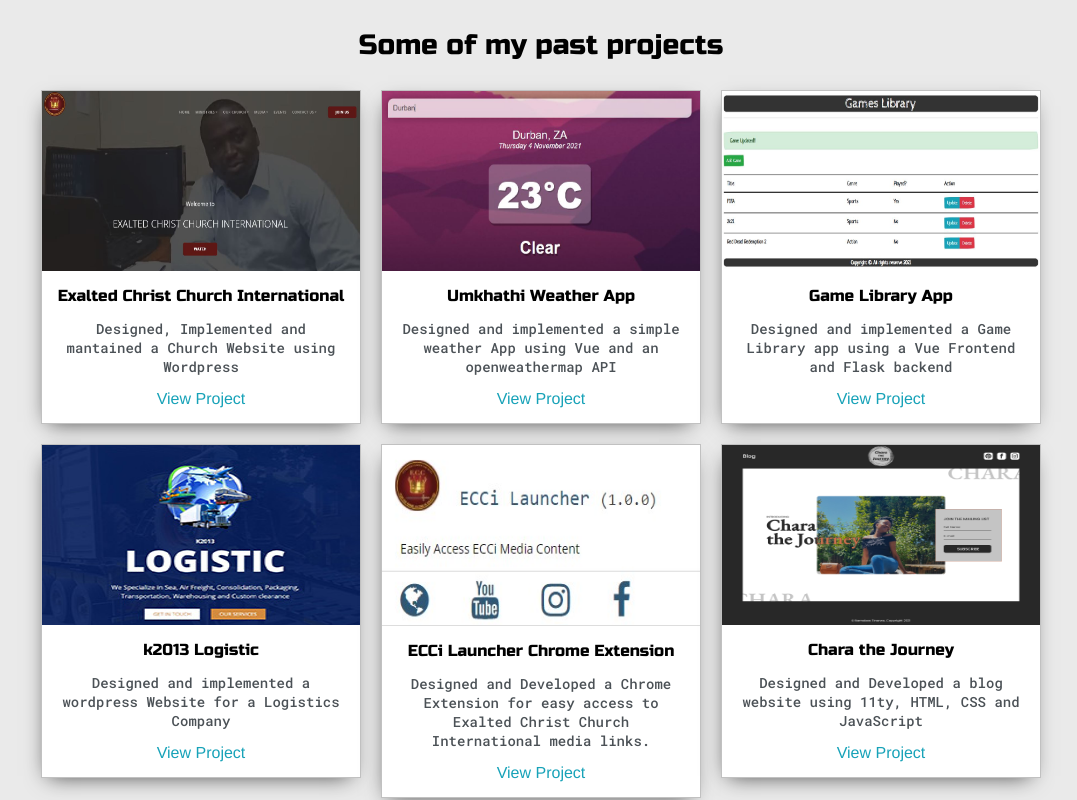
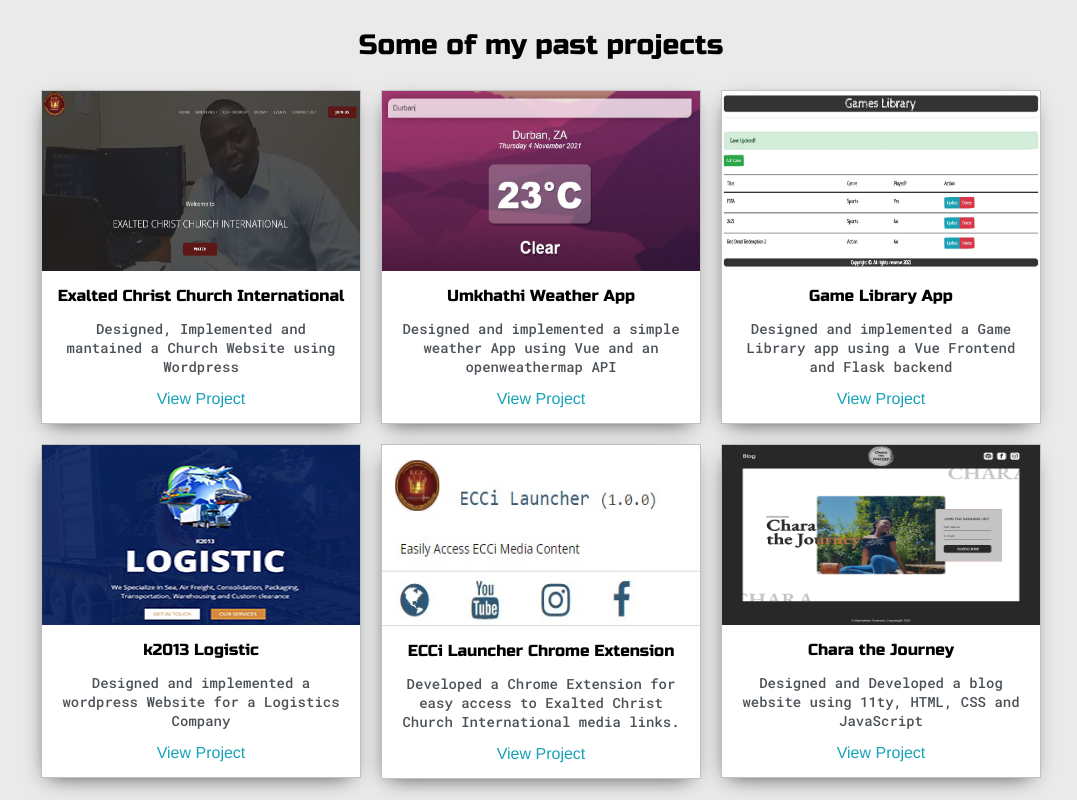
Before and after one commit to Barnabas02/my-portfolio, a Vue app: page /projects in a window 1280 px wide. Shown: the top 800 px of the page, without its empty margins (99-1176 px from the left). Built offline with nearby package versions, Linux system fonts and the light colour scheme.

Commit message:
Modified Chrome extension project summary to fit into card

```diff
--- a/src/components/Projects.vue
+++ b/src/components/Projects.vue
@@ -72,7 +72,7 @@
             <div class="post-preview">
               <h6 class="post-title">ECCi Launcher Chrome Extension</h6>
               <p class="post-intro">
-                Designed and Developed a Chrome Extension for easy access to
+                Developed a Chrome Extension for easy access to
                 Exalted Christ Church International media links.
               </p>
               <a href="https://github.com/Barnabas02/ecci-launcher"
```
